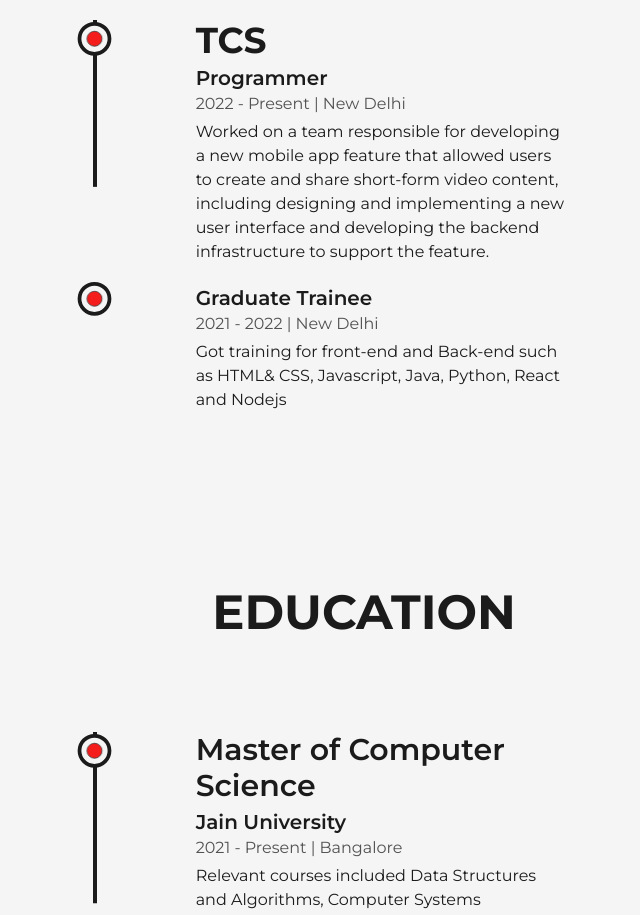
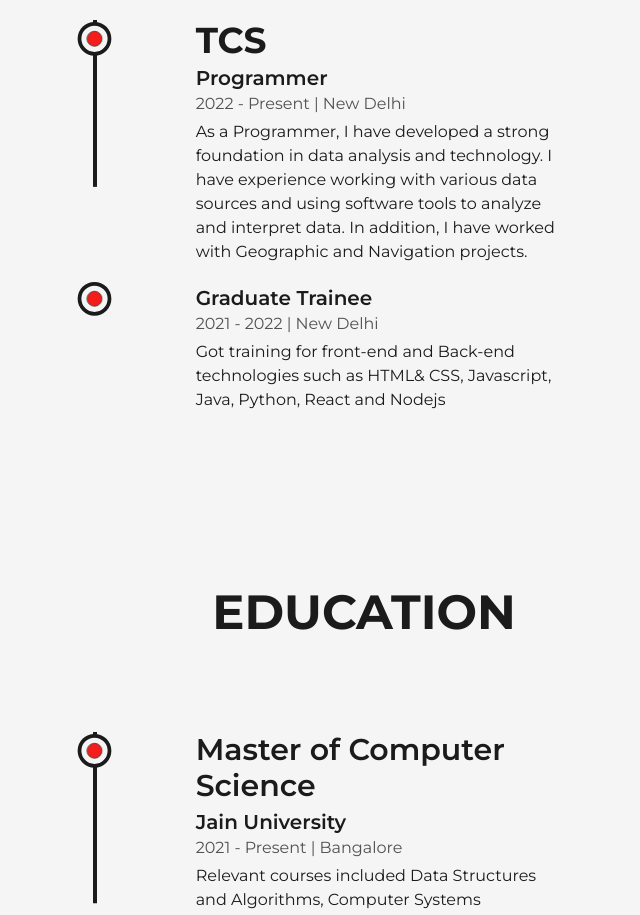
Before and after one commit to shemilkumar/my-portfolio, a Next.js app: page /about in a window 1280 px wide. Shown: the part 2180-3095 px from the top of the page, without its empty margins (276-916 px from the left). Built offline with nearby package versions, Linux system fonts and the light colour scheme.

Commit message:
Updated about page

```diff
--- a/src/components/Experience.tsx
+++ b/src/components/Experience.tsx
@@ -35,7 +35,7 @@
             position="Programmer"
             time="2022 - Present"
             place="New Delhi"
-            info={`Worked on a team responsible for developing a new mobile app feature that allowed users to create and share short-form video content, including designing and implementing a new user interface and developing the backend infrastructure to support the feature.`}
+            info={`As a Programmer, I have developed a strong foundation in data analysis and technology. I have experience working with various data sources and using software tools to analyze and interpret data. In addition, I have worked with Geographic and Navigation projects.`}
             link="https://www.tcs.com"
           />
 
@@ -43,7 +43,7 @@
             position="Graduate Trainee"
             time="2021 - 2022"
             place="New Delhi"
-            info={`Got training for front-end and Back-end such as HTML& CSS, Javascript, Java, Python, React and Nodejs`}
+            info={`Got training for front-end and Back-end technologies such as HTML& CSS, Javascript, Java, Python, React and Nodejs`}
             link="www.tcs.com"
           />
         </ul>
```
